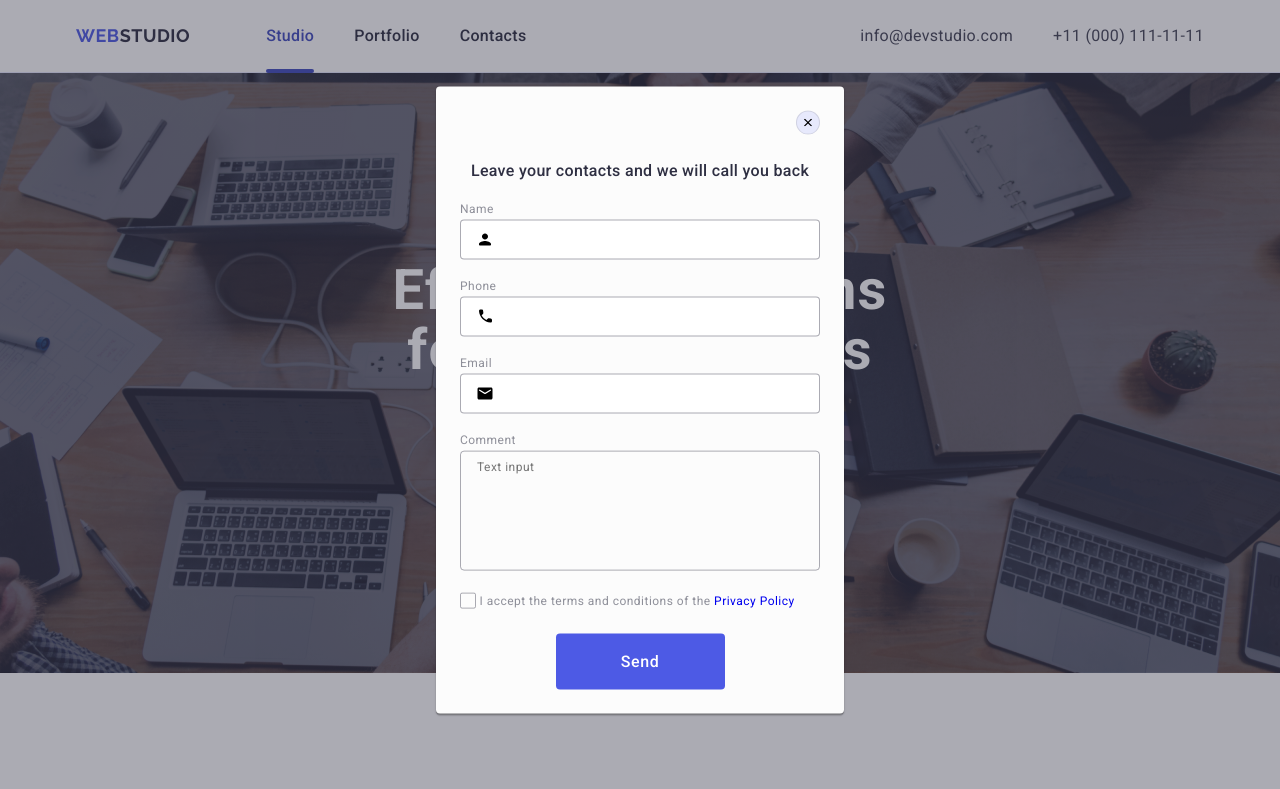
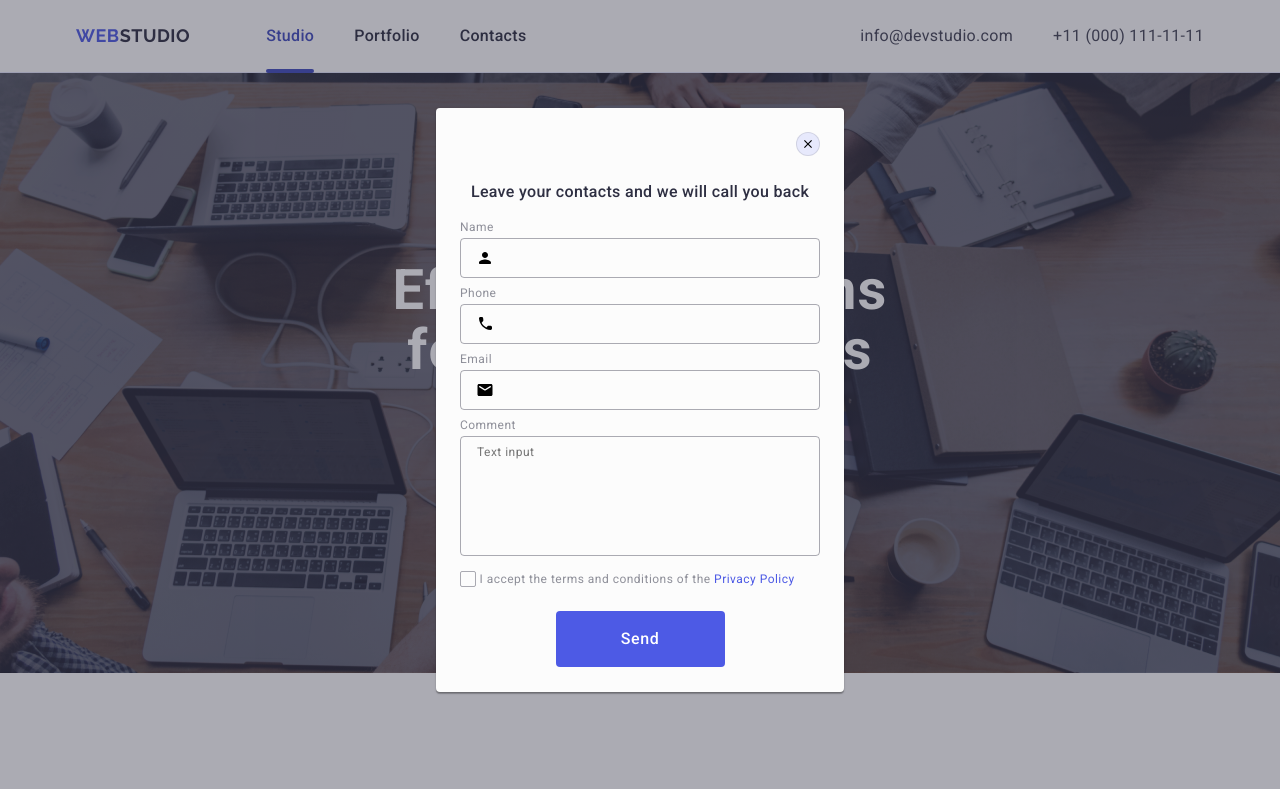
Before and after one commit to olhasmyk07/goit-markup-hw-05, a plain HTML site: page index.html in a window 1280 px wide. Shown: the top 789 px of the page. Drawn offline with nearby package versions, Linux system fonts and the light colour scheme.

Commit message:
add index files

```diff
--- a/css/styles.css
+++ b/css/styles.css
@@ -619,7 +619,7 @@ head {
   }
 
   .modal-field {
-     margin-bottom: 16px;
+     margin-bottom: 8px;
   }
 
   .modal-input {
@@ -630,6 +630,8 @@ head {
      padding-left: 38px;
      padding-right: 16px;
      outline: transparent;
+     background-color: transparent;
+     transition: border-color 250ms cubic-bezier(0.4, 0, 0.2, 1);
   }
 
   .modal-input:focus {
@@ -650,10 +652,10 @@ head {
   }
 
   .modal-label {
-     display: inline-block;
+     display: block;
      margin-bottom: 4px;
      font-size: 12px;
-     line-height: 1.16667;
+     line-height: 1.17;
      letter-spacing: 0.04em;
      color: #8e8f99;
   }
@@ -673,6 +675,7 @@ head {
      color: rgba(46, 47, 66, 0.4);
      background-color: transparent;
      border-color: 250ms cubic-bezier(0.4, 0, 0.2, 1);
+     transition: border-color 250ms cubic-bezier(0.4, 0, 0.2, 1);
   }
 
   .modal-textarea:focus {
@@ -711,6 +714,10 @@ head {
 
   }
 
+  .privacy-link {
+   color: #4d5ae5;
+  }
+
   .form-submit {
      display: block;
      margin: 0 auto;
```
